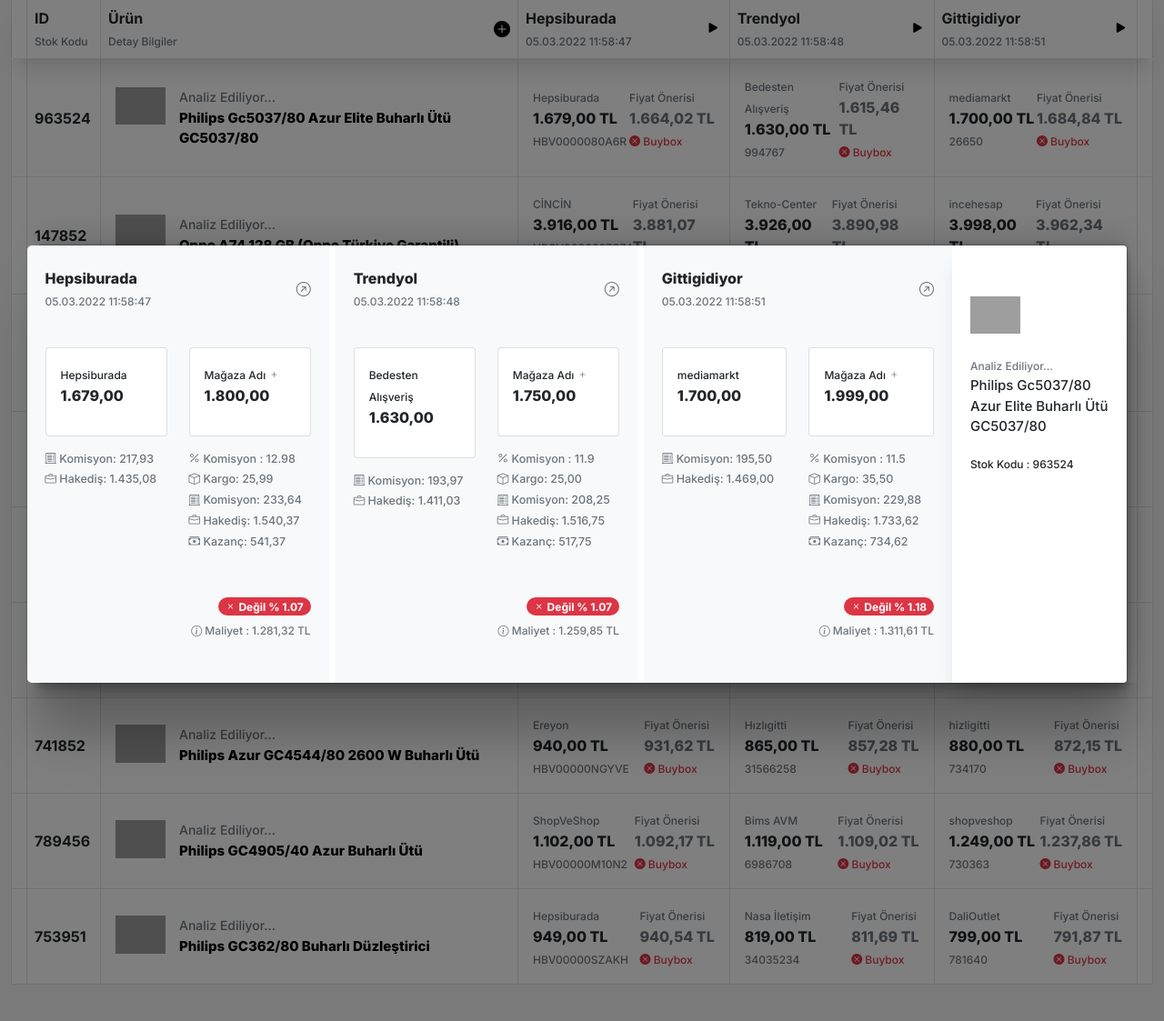
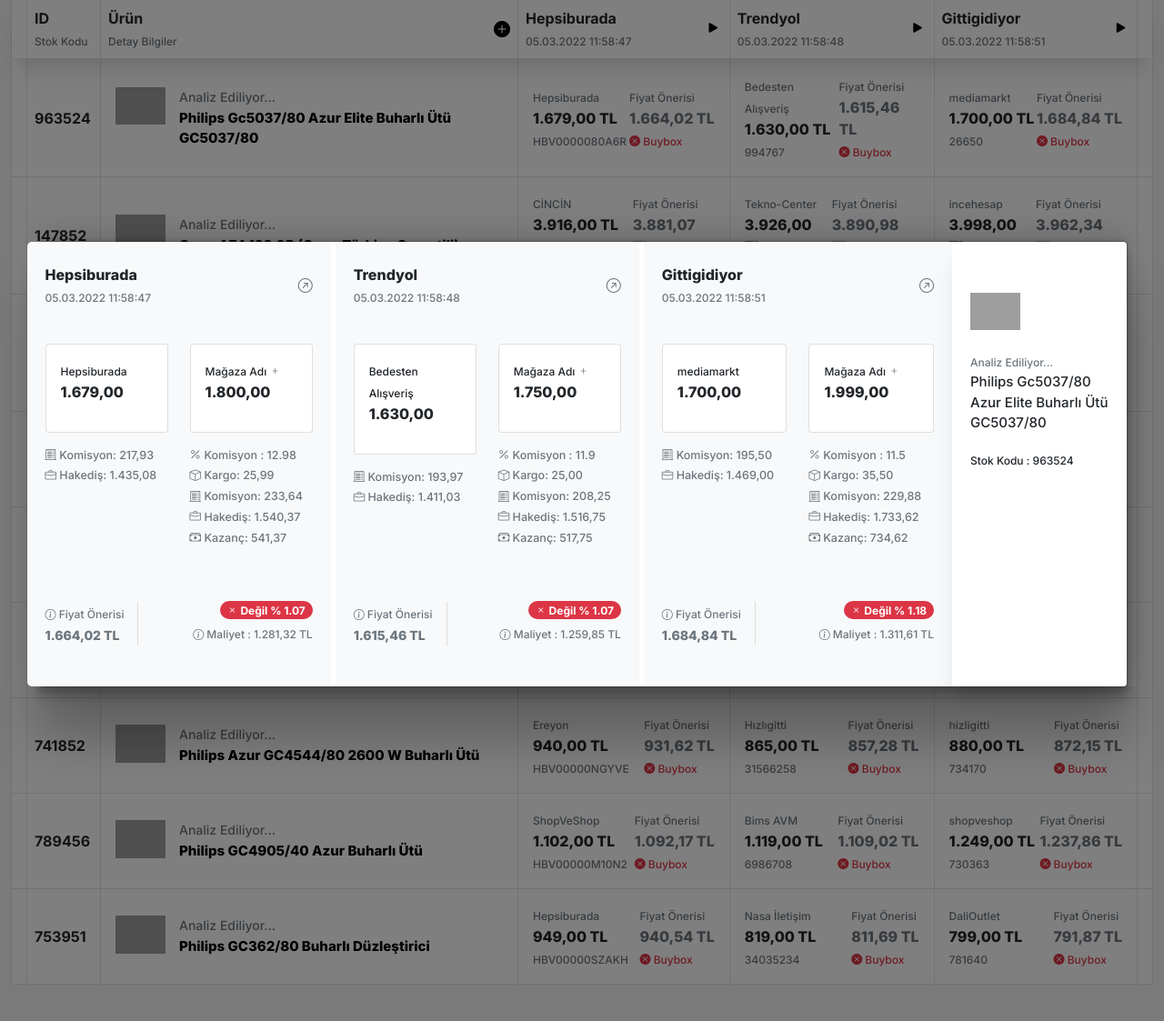
Before and after one commit to serkankuyu/atlas-buybox, a PHP site: page / in a window 1280 px wide, after a click that opens the changed part. Shown: the part 122-1245 px from the top of the page at 91% size. Run offline with PHP 8.4, Linux system fonts and the light colour scheme; grey boxes are pictures that could not be loaded.

Commit message:
Update index.php

```diff
--- a/atlas/index.php
+++ b/atlas/index.php
@@ -8,7 +8,7 @@
    * @description | Exceptions sınıfını dahil ediyoruz
    * @serkankuyu [serkan.kuyu@hotmail.com.tr]
    * @siyahklasor.com/magaza [Pazaryeri Mağaza Simülasyonu]
-   *
+   * @version v1.1.37
    *
    *
    */
@@ -195,7 +195,7 @@
   			}
 
   			.br-right-ff{
-  				border-right: 7px solid #fff;
+  				border-right: 5px solid #fff;
   			}
 
   			.modal-shadow{
@@ -703,8 +703,15 @@
 
 
 													<div class="d-flex align-items-center mb-4">
-														<div></div>
-														<div class="ml-auto text-end">
+														<div class="br-right">
+															<div class="mr-15">
+																<span class="text-muted small-x"><span class="text-muted small-x"><span data-tooltip="Algoritma tarafından önerilen fiyat" data-tooltip-location="top"><i class="bi bi-info-circle"></i></span> Fiyat Önerisi</span><br>
+																<span class="price-bold small-y text-muted">
+																	{{ parseInt(select.priceHB) / ( ( parseInt(select.priceHB) / parseInt(hb.HBPrice) ) * 1.009 ) | money}} TL
+																</span>
+															</div>
+														</div>
+														<div class="ml-auto text-end mt-2">
 															<span class="badge rounded-pill bg-danger" v-if="parseInt(hb.HBPrice) < select.priceHB"><i class="bi bi-x"></i> Değil % {{ ( select.priceHB / parseInt(hb.HBPrice)).toFixed(2) }} </span>
 
 															<span class="badge rounded-pill bg-success" v-if="parseInt(hb.HBPrice) > select.priceHB"><i class="bi bi-check"></i> Uygun % {{ (parseInt(hb.HBPrice) / select.priceHB).toFixed(2) }}</span>
@@ -712,7 +719,7 @@
 															<span class="badge rounded-pill bg-warning" v-if="parseInt(hb.HBPrice) == select.priceHB"><i class="bi bi-info"></i> Eşit % {{ (parseInt(hb.HBPrice) / select.priceHB).toFixed(2) }}</span>
 
 															<p class="mt-2 text-secondary small-x">
-																<span data-tooltip="Hepsiburada buybox'ına göre hesaplandı. Bu maliyetin aşağısında olanların buybox'ı alma olasılığı artar ve daha kârlı olabilirler." data-tooltip-location="top"><i class="bi bi-info-circle"></i></span> Maliyet : {{ ( parseInt(hb.HBPrice) - ((parseInt(hb.HBPrice) / 100 ) * select.commissionHB) - (select.cargoHB)) / 1.12 | money }} TL
+																<span data-tooltip="Algoritma tarafından önerilen maliyet" data-tooltip-location="top"><i class="bi bi-info-circle"></i></span> Maliyet : {{ ( parseInt(hb.HBPrice) - ((parseInt(hb.HBPrice) / 100 ) * select.commissionHB) - (select.cargoHB)) / 1.12 | money }} TL
 															</p>
 														</div>
 
@@ -770,8 +777,15 @@
 
 
 													<div class="d-flex align-items-center mb-4">
-														<div></div>
-														<div class="ml-auto text-end">
+														<div class="br-right">
+															<div class="mr-15">
+																<span class="text-muted small-x"><span class="text-muted small-x"><span data-tooltip="Algoritma tarafından önerilen fiyat" data-tooltip-location="top"><i class="bi bi-info-circle"></i></span> Fiyat Önerisi</span><br>
+																<span class="price-bold small-y text-muted">
+																	{{ parseInt(select.priceTY) / ( ( parseInt(select.priceTY) / parseInt(ty.TYPrice) ) * 1.009 ) | money}} TL
+																</span>
+															</div>
+														</div>
+														<div class="ml-auto text-end mt-2">
 															<span class="badge rounded-pill bg-danger" v-if="parseInt(ty.TYPrice) < select.priceTY"><i class="bi bi-x"></i> Değil % {{ ( select.priceTY / parseInt(ty.TYPrice)).toFixed(2) }} </span>
 
 															<span class="badge rounded-pill bg-success" v-if="parseInt(ty.TYPrice) > select.priceTY"><i class="bi bi-check"></i> Uygun % {{ (parseInt(ty.TYPrice) / select.priceTY).toFixed(2) }}</span>
@@ -779,7 +793,7 @@
 															<span class="badge rounded-pill bg-warning" v-if="parseInt(ty.TYPrice) == select.priceTY"><i class="bi bi-info"></i> Eşit % {{ (parseInt(ty.TYPrice) / select.priceTY).toFixed(2) }}</span>
 
 															<p class="mt-2 text-secondary small-x">
-																<span data-tooltip="Trendyol buybox'ına göre hesaplandı. Bu maliyetin aşağısında olanların buybox'ı alma olasılığı artar ve daha kârlı olabilirler." data-tooltip-location="top"><i class="bi bi-info-circle"></i></span> Maliyet : {{ ( parseInt(ty.TYPrice) - ((parseInt(ty.TYPrice) / 100 ) * select.commissionTY) - (select.cargoTY)) / 1.12 | money }} TL
+																<span data-tooltip="Algoritma tarafından önerilen maliyet" data-tooltip-location="top"><i class="bi bi-info-circle"></i></span> Maliyet : {{ ( parseInt(ty.TYPrice) - ((parseInt(ty.TYPrice) / 100 ) * select.commissionTY) - (select.cargoTY)) / 1.12 | money }} TL
 															</p>
 														</div>
 
@@ -837,8 +851,15 @@
 
 
 													<div class="d-flex align-items-center mb-4">
-														<div></div>
-														<div class="ml-auto text-end">
+														<div class="br-right">
+															<div class="mr-15">
+																<span class="text-muted small-x"><span data-tooltip="Algoritma tarafından önerilen fiyat" data-tooltip-location="top"><i class="bi bi-info-circle"></i></span> Fiyat Önerisi</span><br>
+																<span class="price-bold small-y text-muted">
+																	{{ parseInt(select.priceGG) / ( ( parseInt(select.priceGG) / parseInt(gg.GGPrice) ) * 1.009 ) | money}} TL
+																</span>
+															</div>
+														</div>
+														<div class="ml-auto text-end mt-2">
 															<span class="badge rounded-pill bg-danger" v-if="parseInt(gg.GGPrice) < select.priceGG"><i class="bi bi-x"></i> Değil % {{ ( select.priceGG / parseInt(gg.GGPrice)).toFixed(2) }} </span>
 
 															<span class="badge rounded-pill bg-success" v-if="parseInt(gg.GGPrice) > select.priceGG"><i class="bi bi-check"></i> Uygun % {{ (parseInt(gg.GGPrice) / select.priceGG).toFixed(2) }}</span>
@@ -846,7 +867,7 @@
 															<span class="badge rounded-pill bg-warning" v-if="parseInt(gg.GGPrice) == select.priceGG"><i class="bi bi-info"></i> Eşit % {{ (parseInt(gg.GGPrice) / select.priceGG).toFixed(2) }}</span>
 
 															<p class="mt-2 text-secondary small-x">
-																<span data-tooltip="Gittigidiyor buybox'ına göre hesaplandı. Bu maliyetin aşağısında olanların buybox'ı alma olasılığı artar ve daha kârlı olabilirler." data-tooltip-location="top"><i class="bi bi-info-circle"></i></span> Maliyet : {{ ( parseInt(gg.GGPrice) - ((parseInt(gg.GGPrice) / 100 ) * select.commissionGG) - (select.cargoGG)) / 1.12 | money }} TL
+																<span data-tooltip="Algoritma tarafından önerilen maliyet" data-tooltip-location="top"><i class="bi bi-info-circle"></i></span> Maliyet : {{ ( parseInt(gg.GGPrice) - ((parseInt(gg.GGPrice) / 100 ) * select.commissionGG) - (select.cargoGG)) / 1.12 | money }} TL
 															</p>
 														</div>
 
```
